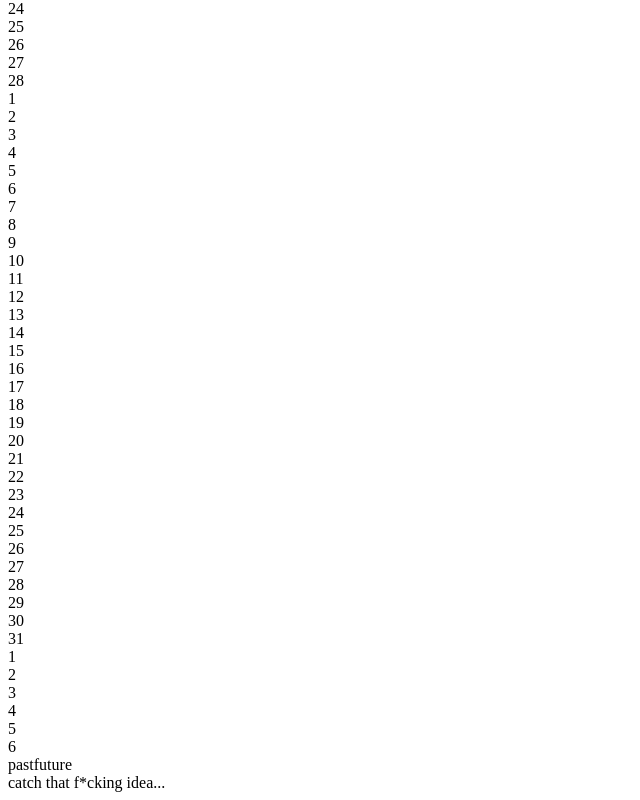
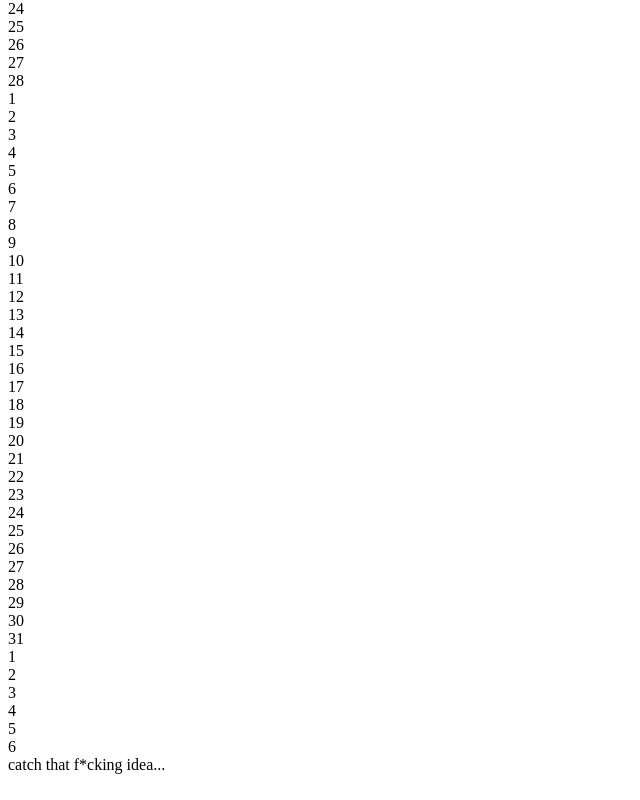
Before and after one commit to cherrih/free-ideas, a React app: page / in a window 1280 px wide. Shown: the part 296-1096 px from the top of the page, without its empty margins (0-640 px from the left). Built offline with nearby package versions, Linux system fonts and the light colour scheme; the HTML template or start-up script is replaced by a standard one.

Commit message:
Add borders to calendar

```diff
--- a/client/src/components/Calendar.jsx
+++ b/client/src/components/Calendar.jsx
@@ -17,10 +17,6 @@ const Calendar = (props) => {
       </div>
       <Days />
       <Dates />
-      <div>
-        <span className="calendar-past">past</span>
-        <span className="calendar-future">future</span>
-      </div>
     </div>
   )
 }
```
